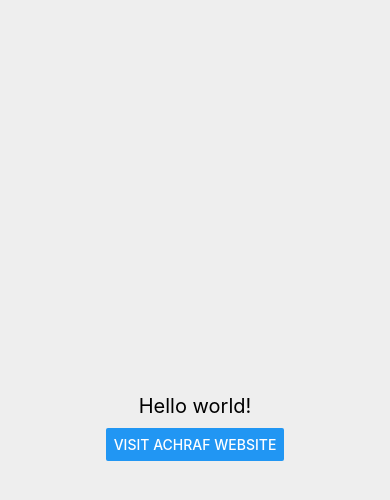
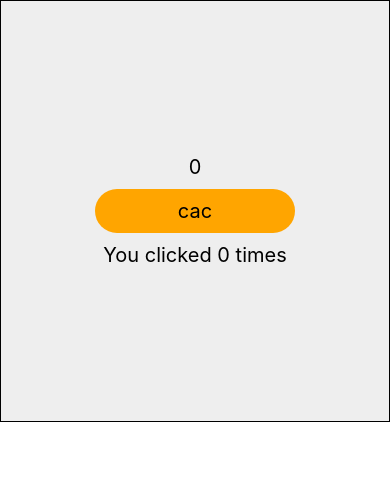
Before and after one commit to NightClover-code/learning-react-native, a React Native app: screen / in a window 390 px wide. Shown: the top 500 px of the page. Built offline with nearby package versions, Linux system fonts and the light colour scheme.

Commit message:
feat: adding touchable opacity

```diff
--- a/App.tsx
+++ b/App.tsx
@@ -1,23 +1,33 @@
-import { Button, Linking, StyleSheet, Text, View } from 'react-native';
+import { useState } from 'react';
+import { Button, StyleSheet, Text, TouchableOpacity, View } from 'react-native';
 
 export default function App() {
+  const [counter, setCounter] = useState<number>(0);
+
+  const onClickHandler = () => {
+    setCounter(counter + 5);
+  };
+
   return (
     <View style={styles.container}>
-      <Text style={styles.text}>Hello world!</Text>
-      <Button
-        title="Visit achraf website"
-        onPress={() => Linking.openURL('https://achrafdev.com')}
-      />
+      <Text style={styles.text}>{counter}</Text>
+      <TouchableOpacity style={styles.button} onPress={onClickHandler}>
+        <Text style={styles.text}>cac</Text>
+      </TouchableOpacity>
+      <Text style={styles.text}>You clicked {counter} times</Text>
     </View>
   );
 }
 
 const styles = StyleSheet.create({
   container: {
+    width: '100%',
+    height: '50%',
+    borderColor: '#000',
+    borderWidth: 1,
     backgroundColor: '#eee',
     alignItems: 'center',
     justifyContent: 'center',
-    flex: 1,
   },
   text: {
     color: '#000',
@@ -25,4 +35,9 @@
     textAlign: 'center',
     margin: 10,
   },
+  button: {
+    width: 200,
+    backgroundColor: 'orange',
+    borderRadius: 100,
+  },
 });
```
